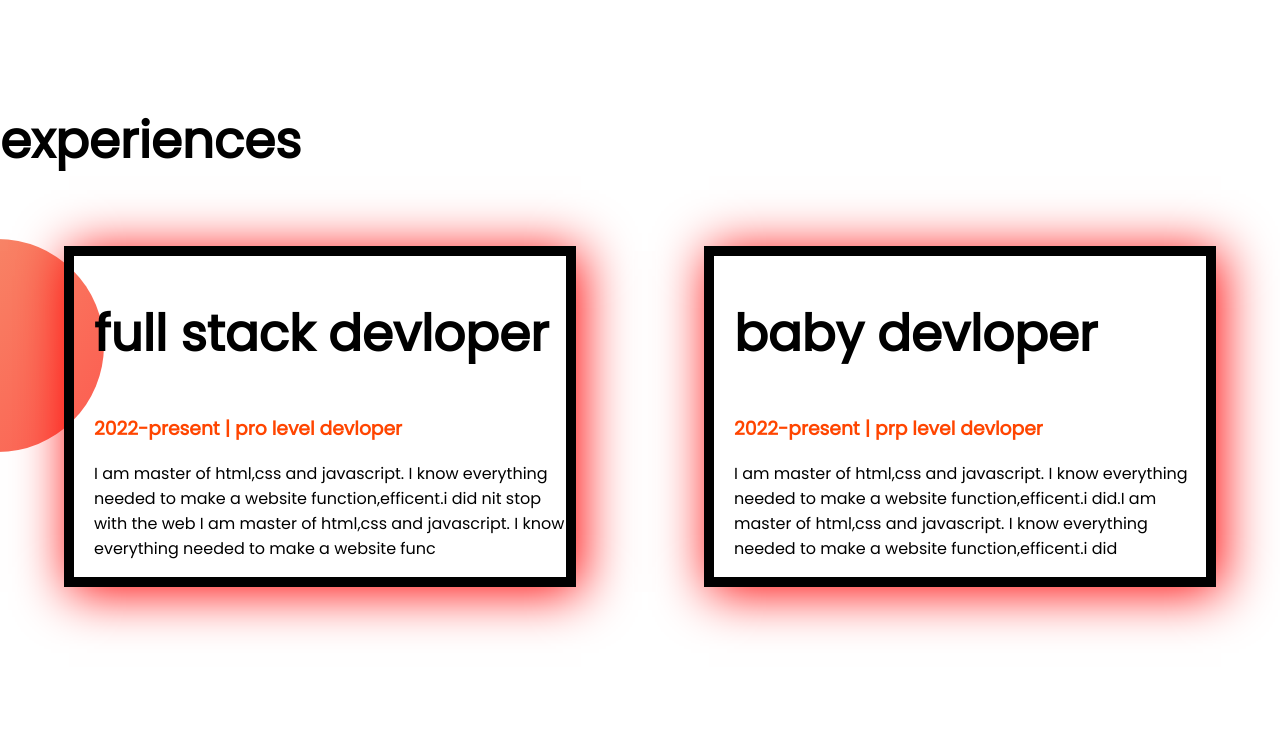
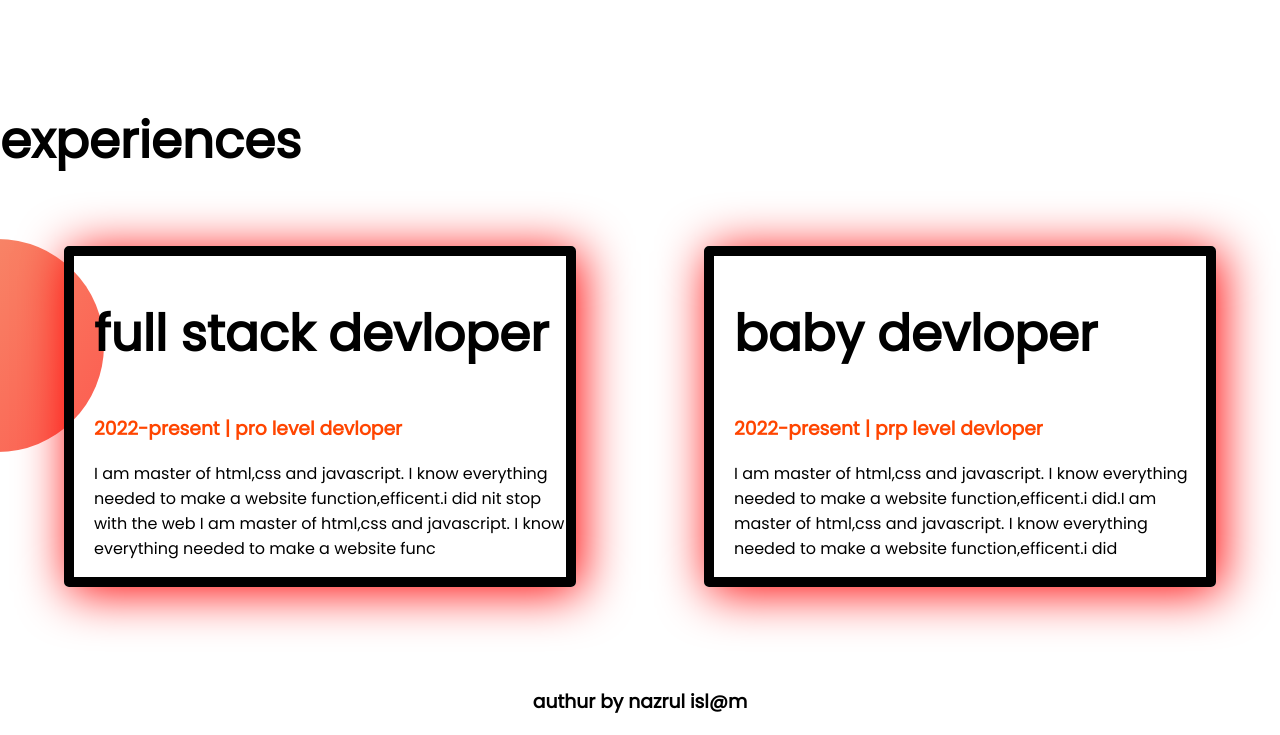
Before and after one commit to hmnazrul/my-third-repo, a plain HTML site: page index.html in a window 1280 px wide. Shown: the part 1106-1841 px from the top of the page. Before the commit the page ends 1793 px from the top, so only its background shows below. Drawn offline with Linux system fonts and the light colour scheme.

Commit message:
added fotter

```diff
--- a/index.html
+++ b/index.html
@@ -44,7 +44,7 @@
     <h3 class="name">2022-present | pro level devloper</h3>
     <p> I am master of html,css and javascript. I know everything needed to make a website function,efficent.i did nit stop with the web I am master of html,css and javascript. I know everything needed to make a website func</p>
     </div>
-    <div class="half-wwidth shadow">
+    <div id="gradient" class="half-wwidth shadow">
       <h1> baby devloper</h1>
       <h3 class="name">2022-present | prp level devloper</h3>
       <p>
@@ -52,6 +52,9 @@
       </p>
     </div>
     </section>
+    <footer>
+      <h3>authur by nazrul isl@m</h3>
+    </footer>
 </div>
 
 </body>
--- a/style.css
+++ b/style.css
@@ -45,10 +45,18 @@ display: flex;
     margin-left: 5%;
     margin-right: 5%;
     border: 10px solid;
-    padding-left: 20px;}
+    padding-left: 20px;
+    border-radius: 5px;
+}
     .area{
         background-image: url(images/exp-bg.png);
         background-repeat: no-repeat;
         background-position: left;
 
     }
+    #gradient{
+        border-imag left: gradient(blue red);
+    }
+    footer{
+        text-align: center;
+    }
```
